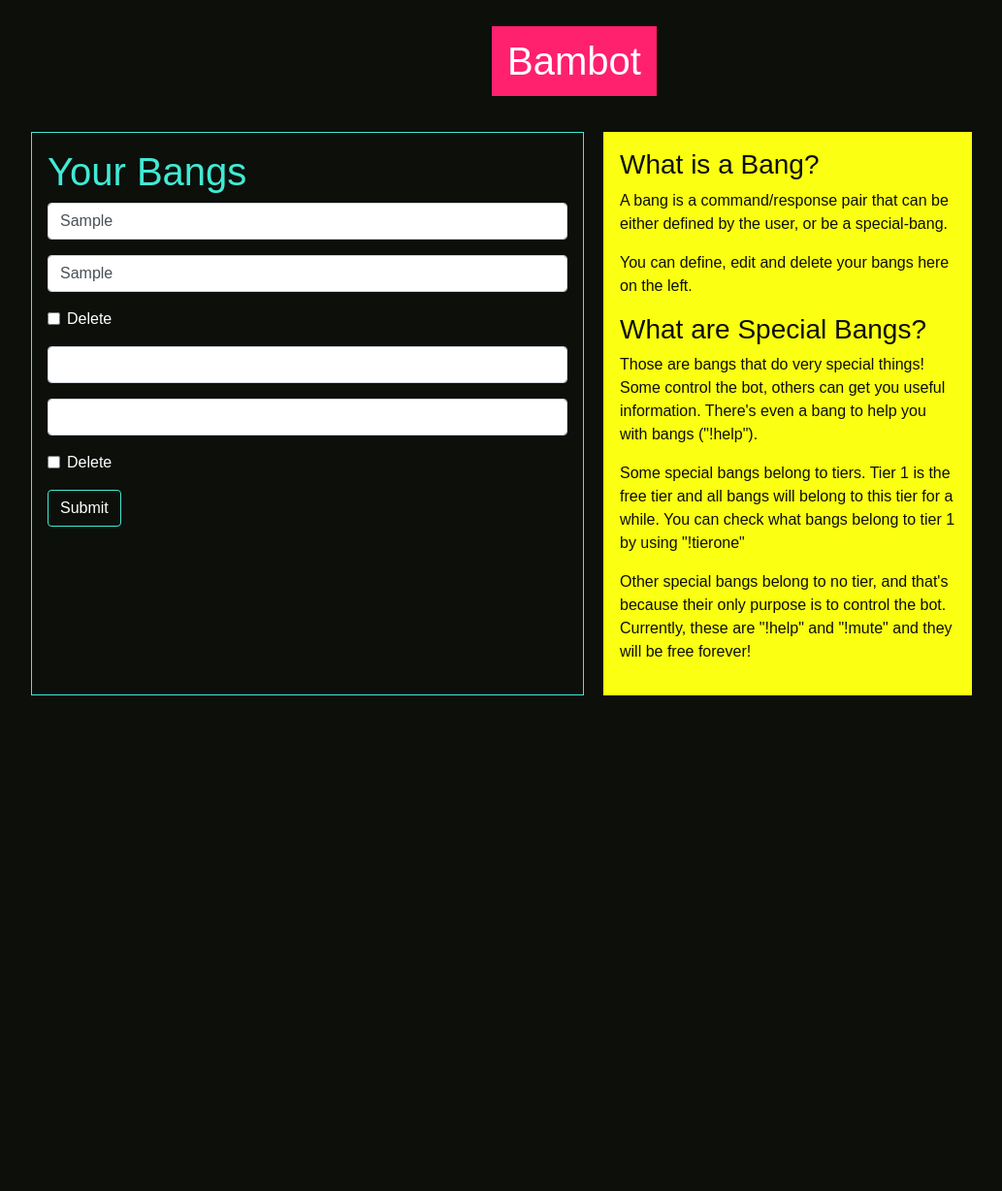
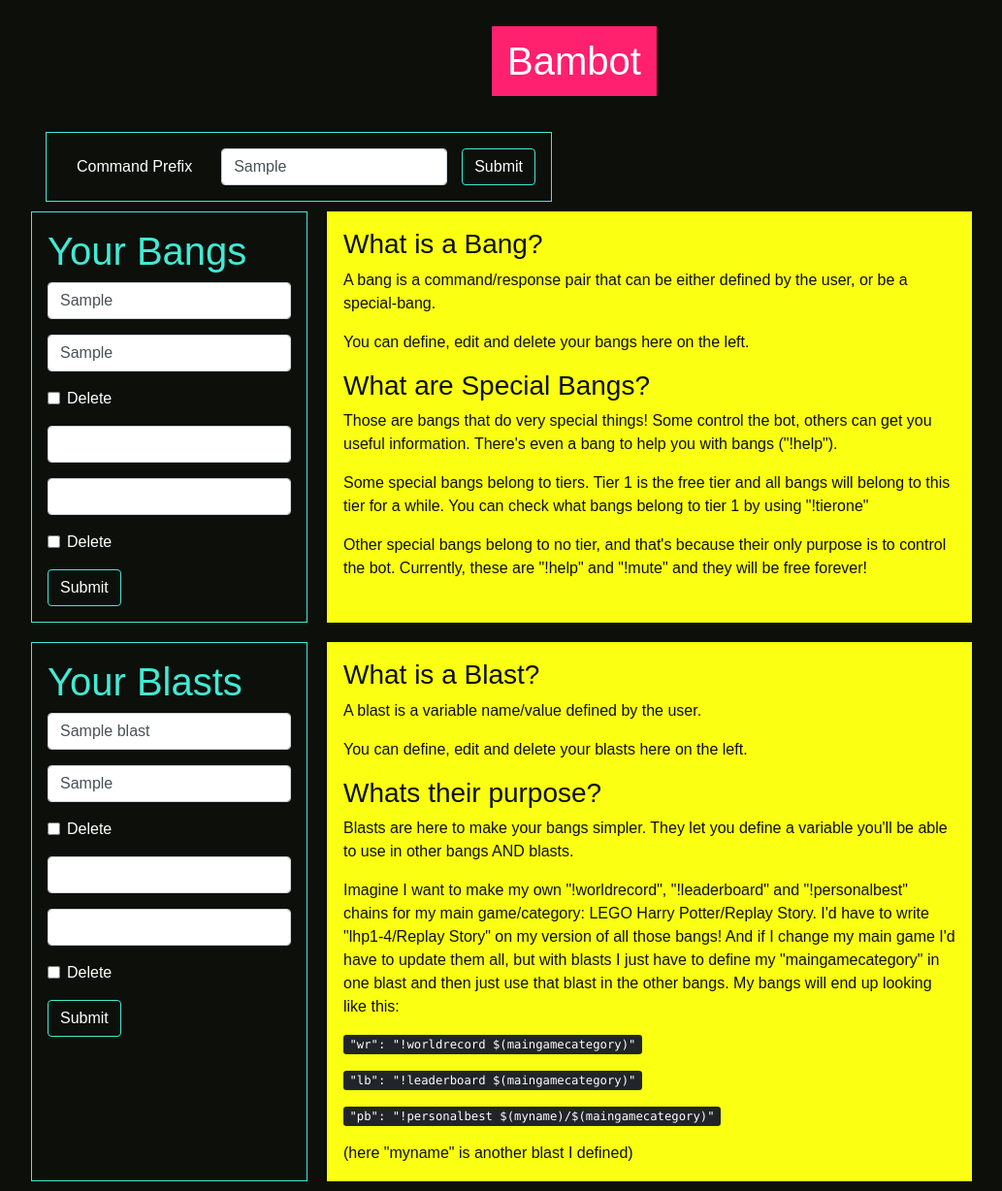
Before and after one commit to bamthebot/bang_central, a Django app: page /bot/bangs/ in a window 1280 px wide. Shown: the whole page at 97% size, without its empty margins (48-1081 px from the left). Before the commit the page ends 717 px from the top, so only its background shows below. Run offline with Django 3.2, Linux system fonts and the light colour scheme; a user stored in the database is signed in; tables that the repository leaves empty hold one stand-in row (values such as "Sample post"); some libraries are stand-ins or nearby versions; some web fonts are replaced.

Commit message:
Blasts frontend (#2)

```diff
--- a/bangs/admin.py
+++ b/bangs/admin.py
@@ -1,7 +1,7 @@
 from django.contrib import admin
 from django.contrib.auth.admin import UserAdmin
 from django.contrib.auth.models import User
-from .models import Bang, TwitchUser
+from .models import Bang, TwitchUser, Blast
 
 
 class MyUserAdmin(UserAdmin):
@@ -12,3 +12,4 @@ admin.site.unregister(User)
 admin.site.register(User, MyUserAdmin)
 admin.site.register(Bang)
 admin.site.register(TwitchUser)
+admin.site.register(Blast)
--- /dev/null
+++ b/bangs/forms.py
@@ -0,0 +1,50 @@
+from django.contrib.auth.models import User
+from django.forms import inlineformset_factory, ModelForm
+from .models import TwitchUser, Bang, Blast
+
+
+BangInlineFormset = inlineformset_factory(
+    User, Bang, fields=("command", "response"), extra=1
+)
+
+
+BlastInlineFormset = inlineformset_factory(
+    TwitchUser, Blast, fields=("name", "value"), extra=1
+)
+
+
+class CommandPrefixForm(ModelForm):
+    class Meta:
+        model = TwitchUser
+        fields = ["command_character"]
+
+
+def set_form_styles(form):
+    for field in form:
+        if field.name == "DELETE":
+            field.field.widget.attrs.update({"class": "form-check-input"})
+            continue
+        field.field.widget.attrs.update({'class': 'form-control'})
+
+
+def set_formset_styles(formset):
+    for form in formset:
+        set_form_styles(form)
+
+
+def get_user_formsets(request, user, twitch_user):
+    bang_formset = BangInlineFormset(instance=user)
+    blast_formset = BlastInlineFormset(instance=twitch_user)
+    set_formset_styles(bang_formset)
+    set_formset_styles(blast_formset)
+    return {"bang_formset": bang_formset, "blast_formset": blast_formset}
+
+
+def post_user_formsets(request, user, formset_type="bang"):
+    twitch_user = TwitchUser.objects.get(user=user)
+    if formset_type == "bang":
+        formset = BangInlineFormset(request.POST, request.FILES, instance=user)
+    elif formset_type == "blast":
+        formset = BlastInlineFormset(request.POST, request.FILES, instance=twitch_user)
+    if formset.is_valid():
+        formset.save()
--- a/bangs/templates/bangs/bangs.html
+++ b/bangs/templates/bangs/bangs.html
@@ -1,14 +1,28 @@
 {% extends 'bangs/base.html' %}
 
 {% block content %}
+<form action="{% url 'prefix' %}" method="post" class="form-inline">
+    <div class="row form-group graphics-container">
+        {% csrf_token %}
+        {% for field in prefix_form %}
+        <div class="col-auto">
+        <label for="{{ field.name }}">Command Prefix  </label>
+        </div>
+        <div class="col-auto">
+        {{ field }}
+        </div>
+        {% endfor %}
+        <input type="submit" value="Submit" class="btn btn-info">
+    </div>
+</form>
 <form method="post" id="bang_formset" action="{% url 'bangs' %}">
     <div class="row">
-        <div id="existing-bangs" class="col-md-6 form-group-sm graphics-container">
+        <div id="existing-bangs" class="col-md-3 form-group-sm graphics-container">
             <h1 id="saved-bangs">Your Bangs</h1>
-            {% if bang_formset.forms %}
+            {% if formsets.bang_formset.forms %}
             {% csrf_token %}
-            {{ bang_formset.management_form }}
-            {% for form in bang_formset %}
+            {{ formsets.bang_formset.management_form }}
+            {% for form in formsets.bang_formset %}
             {% for hidden_field in form.hidden_fields %}
             {{ hidden_field }}
             {% endfor %}
@@ -34,7 +48,7 @@
             {% endif %}
             <input type="submit" value="Submit" class="btn btn-info"/>
         </div>
-        <div class="col-md-4 filled-container">
+        <div class="col-md-7 filled-container">
             <h3>What is a Bang?</h3>
             <p>A bang is a command/response pair that can be either defined by the user, or be a special-bang.</p>
             <p>You can define, edit and delete your bangs here on the left. </p>
@@ -46,4 +60,54 @@
     </div>
 </form>
 </div>
+<div class="row">
+    <div id="existing-blasts" class="col-md-3 form-group-sm graphics-container">
+        <form method="post" id="blast_formset" action="{% url 'blasts' %}">
+            <h1 id="saved-bangs">Your Blasts</h1>
+            {% if formsets.blast_formset.forms %}
+            {% csrf_token %}
+            {{ formsets.blast_formset.management_form }}
+            {% for form in formsets.blast_formset %}
+            {% for hidden_field in form.hidden_fields %}
+            {{ hidden_field }}
+            {% endfor %}
+
+            {% for field in form.visible_fields %}
+            <div class="form-group">
+                {% if field.name == 'DELETE' %}
+                <div class="form-check">
+                    {{ field }}
+                    <label class="form-check-label" for="{{ field.id_for_label}}">Delete</label>
+                </div>
+                {% else %}
+                {{ field }}
+                {% endif %}
+                {% if field.help_text %}
+                <small class="form-text text-muted">{{ field.help_text }}</small>
+                {% endif %}
+            </div>
+            {% endfor %}
+            {% empty %}
+            <p class="no_bangs">There are no blasts saved... yet.</p>
+            {% endfor %}
+            {% endif %}
+            <input type="submit" value="Submit" class="btn btn-info"/>
+        </form>
+    </div>
+<div class="col-md-7 filled-container">
+            <h3>What is a Blast?</h3>
+            <p>A blast is a variable name/value defined by the user.</p>
+            <p>You can define, edit and delete your blasts here on the left. </p>
+            <h3>Whats their purpose?</h3>
+            <p>Blasts are here to make your bangs simpler. They let you define a variable you'll be able to use in other bangs AND blasts.</p>
+            <p>
+                Imagine I want to make my own "!worldrecord", "!leaderboard" and "!personalbest" chains for my main game/category: LEGO Harry Potter/Replay Story.
+                I'd have to write "lhp1-4/Replay Story" on my version of all those bangs! And if I change my main game I'd have to update them all, but with blasts
+                I just have to define my "maingamecategory" in one blast and then just use that blast in the other bangs. My bangs will end up looking like this:
+            </p>
+            <pre><kbd>"wr": "!worldrecord $(maingamecategory)"</kbd></pre>
+            <pre><kbd>"lb": "!leaderboard $(maingamecategory)"</kbd></pre>
+            <pre><kbd>"pb": "!personalbest $(myname)/$(maingamecategory)"</kbd></pre> (here "myname" is another blast I defined)
+        </div>
+</div>
 {% endblock %}
--- a/bangs/urls.py
+++ b/bangs/urls.py
@@ -10,6 +10,8 @@ router.register(r'bangs', api_views.BangViewSet, basename="bangs")
 urlpatterns = [
     path('bot/login/', views.login_view, name='login'),
     path('bot/bangs/', views.bangs, name='bangs'),
+    path('bot/blasts/', views.blasts, name='blasts'),
+    path('bot/prefix/', views.prefix, name='prefix'),
     path('bot/api/', include((router.urls, 'bangs-api'))),
     path('home/', views.home, name='home'),
     path('', views.home, name='home'),
--- a/bangs/views.py
+++ b/bangs/views.py
@@ -1,9 +1,16 @@
-from django.shortcuts import render
+from django.shortcuts import render, redirect
 from django.contrib.auth.models import User
 from django.contrib.auth.decorators import login_required
 from django.contrib.auth import login, authenticate
 from django.forms import inlineformset_factory
 from .models import TwitchUser, Bang
+from .forms import (
+    BangInlineFormset,
+    post_user_formsets,
+    get_user_formsets,
+    CommandPrefixForm,
+    set_form_styles,
+)
 from .utils import auth
 import datetime
 
@@ -94,26 +101,35 @@ def login_view(request):
 @login_required(login_url="/bot/login/")
 def bangs(request):
     user = request.user
-    BangInlineFormset = inlineformset_factory(
-        User, Bang, fields=("command", "response"), extra=1
+    twitch_user = TwitchUser.objects.get(user=user)
+    if request.method == "POST":
+        post_user_formsets(request, user, formset_type="bang")
+    prefix_form = CommandPrefixForm(instance=twitch_user)
+    set_form_styles(prefix_form)
+    formsets = get_user_formsets(request, user, twitch_user)
+    return render(
+        request, "bangs/bangs.html", {"prefix_form": prefix_form, "formsets": formsets}
     )
+
+
+@login_required(login_url="/bot/login/")
+def blasts(request):
+    user = request.user
     if request.method == "POST":
-        bang_formset = BangInlineFormset(request.POST, request.FILES, instance=user)
-        if bang_formset.is_valid():
-            bang_formset.save()
-    bang_formset = BangInlineFormset(instance=user)
-    for form in bang_formset:
-        for field in form:
-            if field.name == "DELETE":
-                field.field.widget.attrs.update({'class': 'form-check-input'})
-                continue
-            field.field.widget.attrs.update({'class': 'form-control'})
-    return render(request, "bangs/bangs.html", {"bang_formset": bang_formset})
+        post_user_formsets(request, user, formset_type="blast")
+    return redirect("bangs")
+
+
+@login_required(login_url="/bot/login/")
+def prefix(request):
+    user = request.user
+    twitch_user = TwitchUser.objects.get(user=user)
+    if request.method == "POST":
+        CommandPrefixForm(request.POST, instance=twitch_user).save()
+    return redirect("bangs")
 
 
 def home(request):
-    get_request = auth.authorize_request(
-        "chat:read+chat:edit+openid+user:read:email"
-    )
+    get_request = auth.authorize_request("chat:read+chat:edit+openid+user:read:email")
     context = {"get_request": get_request}
     return render(request, "bangs/index.html", context)
```
